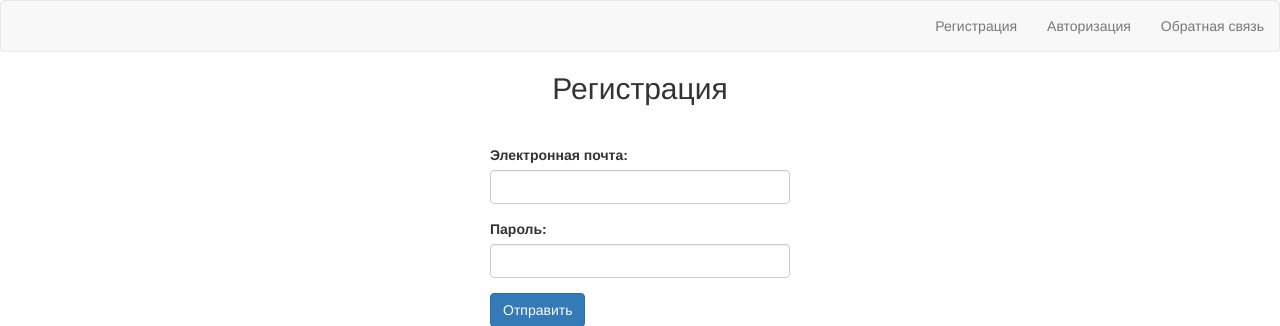
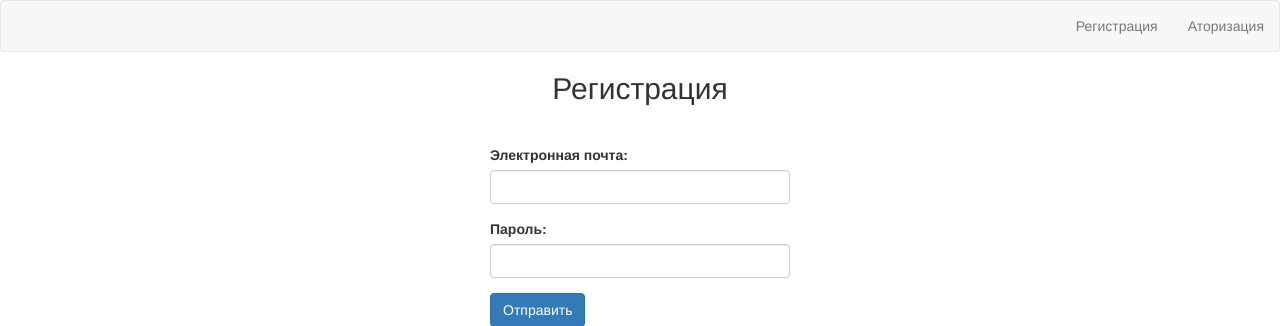
Before and after one commit to belyash23/internship-basic-web, a PHP site: page /internship-basic-web/ in a window 1280 px wide. Shown: the top 326 px of the page. Run offline with PHP 8.4, Linux system fonts and the light colour scheme; data that the repository does not hold is empty.

Commit message:
feature signing out

```diff
--- a/app/controllers/Site.php
+++ b/app/controllers/Site.php
@@ -72,6 +72,12 @@ class Site extends Controller
         );
     }
 
+    public function actionSignout()
+    {
+        unset($_SESSION['isAuthed']);
+        header('Location: signin');
+    }
+
     public static function auth($email, $password)
     {
         $_SESSION['isAuthed'] = true;
--- a/app/views/baseTemplate.php
+++ b/app/views/baseTemplate.php
@@ -17,9 +17,16 @@ require('app/config.php');
 <body>
 <header class="navbar navbar-default">
     <ul class="nav navbar-nav pull-right">
-        <li><a href="<?= $config['baseUrl'] ?>signup">Регистрация</a></li>
-        <li><a href="<?= $config['baseUrl'] ?>signin">Авторизация</a></li>
-        <li><a href="<?= $config['baseUrl'] ?>feedback/create">Обратная связь</a></li>
+        <?php
+        if (\app\controllers\Site::isAuthed()) {
+            echo '<li><a href="' . $config['baseUrl'] . 'feedback/create">Обратная связь</a></li>';
+            echo '<li><a href="' . $config['baseUrl'] . 'signout">Выйти</a></li>';
+        } else {
+            echo '<li><a href="' . $config['baseUrl'] . 'signup">Регистрация</a></li>';
+            echo '<li><a href="' . $config['baseUrl'] . 'signin">Аторизация</a></li>';
+        }
+        ?>
+
     </ul>
 </header>
 <main>
```
